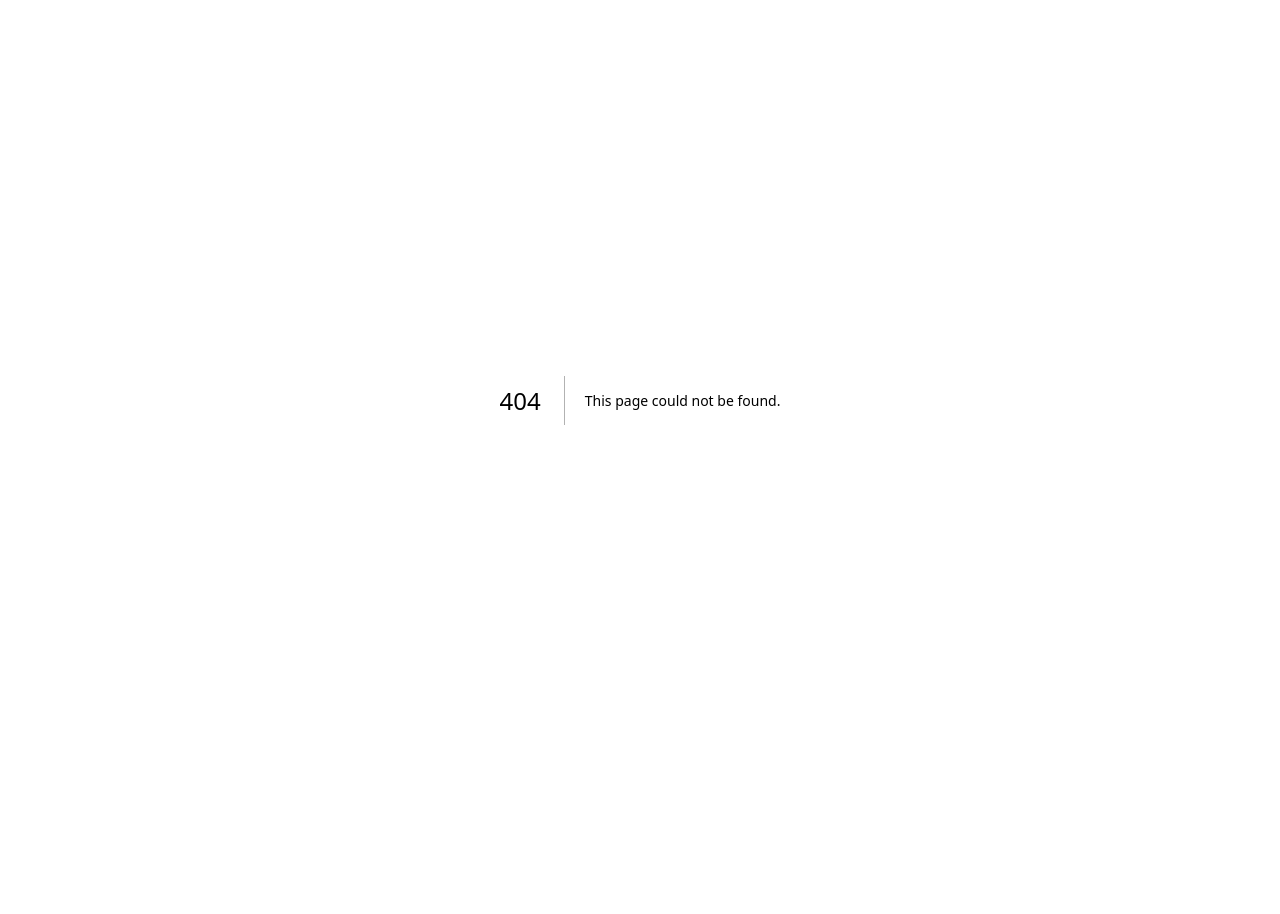
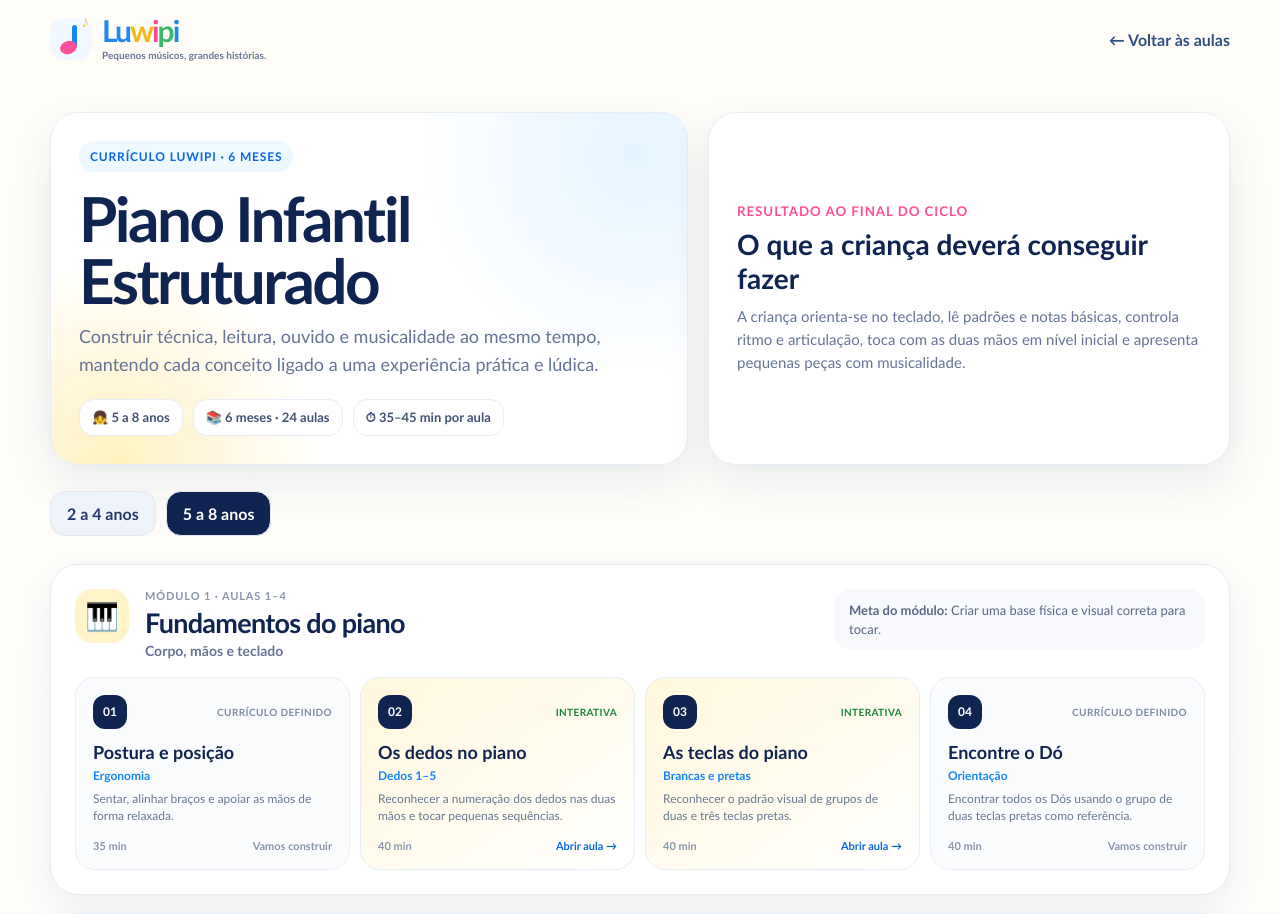
Before and after one commit to yuranicango-sketch/Luwipi, a Next.js app: page /curriculo in a window 1280 px wide. Before the commit this address had no page. Shown: the top 914 px of the page. Before the commit the page ends 800 px from the top, so only its background shows below. Built offline with nearby package versions, Linux system fonts and the light colour scheme.

Commit message:
feat: add complete curriculum roadmap page

```diff
--- /dev/null
+++ b/app/curriculo/page.tsx
@@ -0,0 +1,89 @@
+import Link from "next/link";
+import { Logo } from "@/components/logo";
+import { getCurriculum } from "@/lib/curriculum";
+import styles from "./curriculo.module.css";
+
+export default async function CurriculumPage({ searchParams }: { searchParams: Promise<{ age?: string }> }) {
+  const params = await searchParams;
+  const program = getCurriculum(params.age);
+
+  return (
+    <main className={styles.page}>
+      <header className="simple-header container">
+        <Logo />
+        <Link href={`/dashboard?age=${program.age}`}>← Voltar às aulas</Link>
+      </header>
+
+      <section className={`container ${styles.wrap}`}>
+        <div className={styles.hero}>
+          <div className={styles.heroCard}>
+            <span className={styles.eyebrow}>Currículo Luwipi · 6 meses</span>
+            <h1>{program.name}</h1>
+            <p>{program.philosophy}</p>
+            <div className={styles.meta}>
+              <span>👧 {program.label}</span>
+              <span>📚 {program.duration}</span>
+              <span>⏱ {program.lessonLength}</span>
+            </div>
+          </div>
+
+          <aside className={styles.summaryCard}>
+            <small>Resultado ao final do ciclo</small>
+            <h2>O que a criança deverá conseguir fazer</h2>
+            <p>{program.finalOutcome}</p>
+          </aside>
+        </div>
+
+        <nav className={styles.ageSwitch} aria-label="Escolher currículo por idade">
+          <Link className={`${styles.ageLink} ${program.age === "2-4" ? styles.active : ""}`} href="/curriculo?age=2-4">
+            2 a 4 anos
+          </Link>
+          <Link className={`${styles.ageLink} ${program.age === "5-8" ? styles.active : ""}`} href="/curriculo?age=5-8">
+            5 a 8 anos
+          </Link>
+        </nav>
+
+        <div className={styles.moduleList}>
+          {program.modules.map((module, moduleIndex) => (
+            <section className={styles.module} key={module.id}>
+              <div className={styles.moduleHead}>
+                <div className={styles.moduleIcon}>{module.icon}</div>
+                <div>
+                  <div className={styles.moduleNumber}>Módulo {moduleIndex + 1} · aulas {module.lessons[0].number}–{module.lessons[module.lessons.length - 1].number}</div>
+                  <h2>{module.title}</h2>
+                  <div className={styles.moduleSubtitle}>{module.subtitle}</div>
+                </div>
+                <div className={styles.outcome}><strong>Meta do módulo:</strong> {module.outcome}</div>
+              </div>
+
+              <div className={styles.lessonGrid}>
+                {module.lessons.map((lesson) => (
+                  <article className={`${styles.lesson} ${lesson.route ? styles.lessonReady : ""}`} key={lesson.number}>
+                    <div className={styles.lessonTop}>
+                      <span className={styles.lessonNumber}>{String(lesson.number).padStart(2, "0")}</span>
+                      <span className={`${styles.status} ${lesson.route ? styles.statusReady : ""}`}>
+                        {lesson.route ? "Interativa" : "Currículo definido"}
+                      </span>
+                    </div>
+                    <h3>{lesson.title}</h3>
+                    <div className={styles.focus}>{lesson.focus}</div>
+                    <p className={styles.objective}>{lesson.objective}</p>
+                    <div className={styles.lessonFooter}>
+                      <span>{lesson.duration}</span>
+                      {lesson.route ? <Link className={styles.start} href={lesson.route}>Abrir aula →</Link> : <span>Vamos construir</span>}
+                    </div>
+                  </article>
+                ))}
+              </div>
+            </section>
+          ))}
+        </div>
+
+        <div className={styles.footerActions}>
+          <Link className="btn btn-soft" href={`/dashboard?age=${program.age}`}>Voltar ao painel</Link>
+          <Link className="btn btn-primary" href={`/curriculo?age=${program.age === "2-4" ? "5-8" : "2-4"}`}>Ver outra faixa etária</Link>
+        </div>
+      </section>
+    </main>
+  );
+}
```
